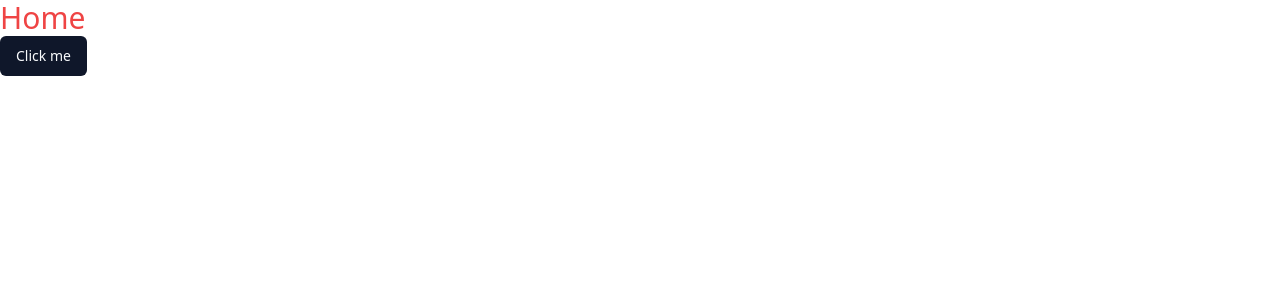
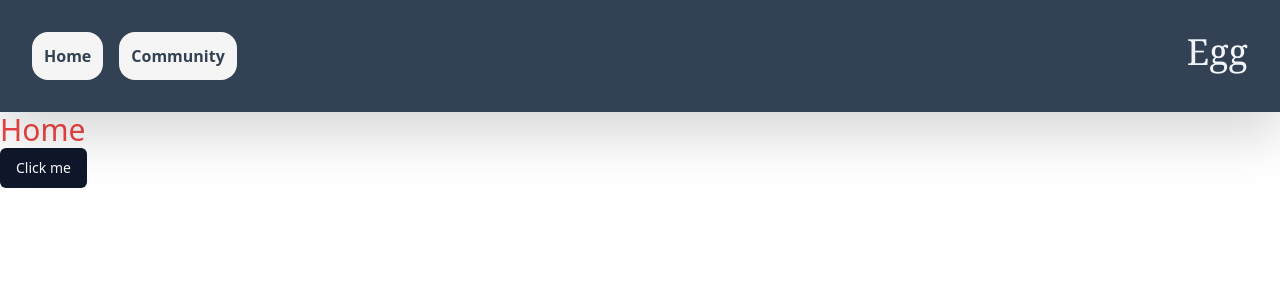
Before and after one commit to sonnyding1/CS35L-Egg, a React (Vite) app in the folder frontend/: page / in a window 1280 px wide. Shown: the top 300 px of the page. Built offline with nearby package versions, Linux system fonts and the light colour scheme.

Commit message:
Added navigation.jsx containing a skeleton navigation bar. Amended Community.jsx and Home.jsx to accompany the navigation bar.

```diff
--- a/frontend/package.json
+++ b/frontend/package.json
@@ -10,6 +10,8 @@
     "preview": "vite preview"
   },
   "dependencies": {
+    "@headlessui/react": "^2.0.3",
+    "@heroicons/react": "^2.1.3",
     "@radix-ui/react-slot": "^1.0.2",
     "class-variance-authority": "^0.7.0",
     "clsx": "^2.1.1",
--- /dev/null
+++ b/frontend/src/components/ui/navigation.jsx
@@ -0,0 +1,56 @@
+// Navigation.js
+
+import React from 'react';
+import { NavLink } from 'react-router-dom'; // Using React Router
+
+
+export default function Navigation() {
+  return (
+    //Commenting out the Edit page.
+    <div className="container mx-auto bg-slate-700 drop-shadow-2xl p-8
+    grid grid-cols-3">
+      <div>
+    <nav>
+
+      <button className="bg-neutral-100 p-3 rounded-2xl focus:ring-2
+      transition-all ease-in-out delay-150 hover:bg-neutral-200 hover:overline hover:decoration-slate-900
+      text-slate-700 hover:text-slate-900
+      mr-4
+      ">
+
+        <NavLink to="/" activeclassname="active">
+          <b>Home </b>
+        </NavLink>
+
+      </button>
+
+
+      {/* <li>
+        <NavLink to="/Edit" activeclassname="active">
+          Edit
+        </NavLink>
+      </li> */}
+
+      <button className="bg-neutral-100 p-3 rounded-2xl focus:ring-2
+      transition-all ease-in-out delay-150 hover:bg-neutral-200 hover:overline hover:decoration-slate-900
+      text-slate-700 hover:text-slate-900
+      ">
+        <NavLink to="/Community" activeclassname="active">
+          <b>Community</b>
+        </NavLink>
+      </button>
+    </nav>
+
+    </div>
+
+    <div></div> {/* wasting the second column*/}
+
+    <div className="flex justify-end">
+    <p className="text-slate-100 font-serif text-4xl">
+       Egg
+    </p>
+    </div>
+
+    </div>
+  );
+}
--- a/frontend/src/pages/Community.jsx
+++ b/frontend/src/pages/Community.jsx
@@ -1,6 +1,12 @@
+import  Navigation from "@/components/ui/navigation";
+
+
+
 function Community() {
   return (
+
     <div>
+      <Navigation />
       <h1>Community</h1>
     </div>
   );
--- a/frontend/src/pages/Home.jsx
+++ b/frontend/src/pages/Home.jsx
@@ -1,8 +1,11 @@
 import { Button } from "@/components/ui/button";
+import  Navigation from "@/components/ui/navigation";
+
 
 function Home() {
   return (
     <div>
+      <Navigation />
       <p className="text-red-500 text-3xl">Home</p>
       <Button>Click me</Button>
     </div>
```
Also changed, not shown: 1 other file (tests, documents, lock files or other folders).
